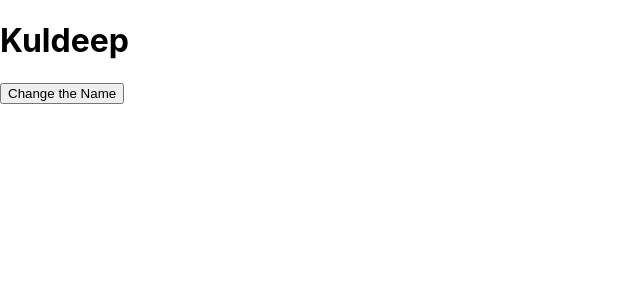
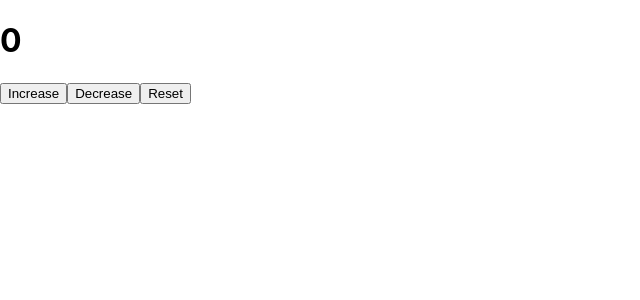
Before and after one commit to kuldeepjhala-dev/react, a React (Create React App) app in the folder 3-all-about-states/1-state-part-1/: page / in a window 1280 px wide. Shown: the top 300 px of the page, without its empty margins (0-640 px from the left). Built offline with nearby package versions, Linux system fonts and the light colour scheme.

Commit message:
counter program using useState hook is created

```diff
--- a/3-all-about-states/1-state-part-1/src/App.js
+++ b/3-all-about-states/1-state-part-1/src/App.js
@@ -1,88 +1,11 @@
-import { useState } from 'react';
-
-//hooks :
-//useState Hook; State means data or current state of the data.
-//useEffect Hoook; It is also used.
-
-//In react we cannot use normal variables to change the UI.
-
-//State ---> (contains) ---> Data
-//State ---> (changes) --> (our UI component will again render) --> (and our ui will change) ---> Data (changes)
-//If you want to keep the UI dynamic then you need to store it in the state.
-
-//useState
-//It is a hook. It is called like a function. 'useState()'.
-//You can only call the useState inside the component only. Here it is App() component. You can only call it inside App component.
-//All hooks are called inside component. It directParent has to be a component.
-//As a input useState() will take default value. 'useState(defaultValue)'
-//It will return an array. Array contains two things. useState(defaultValue) ---> (returns) ---> Array ---> (contains-2-things) ---> [stateValue, functionToUpdateThatStateValue]
-//1. stateValue
-//2. functionToUpdateThatStateValue
-
+import SimpleStateExample from "./components/SimpleStateExample";
+import Counter from "./components/Counter";
 function App() {
-
-  console.log("Component rendered");
-
-  // let firstName = "John";
-  // function handelNameChange() {
-  //   firstName = "kuldeep"; //Here we are trying to update the firstName. Value of firstName is chnaged but in UI(on screen), it will not change.
-  //   console.log(firstName); // op : Kuldeep
-  // }
-
-  // const returnedValue = useState("defaultKuldeep"); //state is created.
-  // console.log(returnedValue); //op : Array[2]. (stateValue, functionToUpdateThatStateValue).
-  //When the state it created it will return two things in array[stateValue, functionToUpdateThatStateValue]. Below we are extracting the values from array and storing it in variables for usage.
-  // const firstName = returnedValue[0];
-  // const functionToUpdateFirstName = returnedValue[1];
-  // function handelNameChange() {
-  //   // functionToUpdateFirstName("updatedJhala");
-  // }
-
-  // const [firstName, setFirstName] = useState("default - Kuldeep");
-  // function handelNameChange() {
-  //   setFirstName("updated - Kuldeep Jhala")
-  // }
-
-  //Toggling the names
-  const [firstName, setFirstName] = useState("Kuldeep");
-  function handelNameChange() {
-    if (firstName == "Kuldeep") {
-      setFirstName("Jhala");
-    }
-    else {
-      setFirstName("Kuldeep");
-    }
-  }
-
   return (
     <div className="App">
-
-      {/* <h1>{firstName}</h1> */}
-      {/* <button onClick={handelNameChange}>Change Name</button> */}
-      {/* Even clicking on button will not chnage the name of the button. So now we will use state */}
-
-      {/* <h1>{firstName}</h1>
-      <button onClick={handelNameChange}>Change the Name</button> */}
-      {/*
-      1. on clicking the button handelNameChange function is called.
-      2. Which will further call the --> functionToUpdateFirstName().
-      3. functionToUpdateFirstName() will change the state ---> (updates defaultValue) ---> 'updatedJhala'
-      4. BEFORE : state ---> (contains defaultValue) ---> 'defaultKuldeep'
-      5. AFTER : state ---> (updates defaultValue) ---> 'updatedJhala'
-      6. As the state chnages the component will rerender and it will update the UI with nre Data.
-      */}
-
-      {/*
-      <h1>{firstName}</h1>
-      <button onClick={handelNameChange}>Change the Name</button>
-      */}
-
-      <h1>{firstName}</h1>
-      <button onClick={handelNameChange}>Change the Name</button>
-
+      {/* <SimpleStateExample /> */}
+      <Counter />
     </div>
   );
-
 }
-
 export default App;
--- /dev/null
+++ b/3-all-about-states/1-state-part-1/src/components/Counter.jsx
@@ -0,0 +1,38 @@
+import { useState } from "react";
+
+function Counter() {
+  let [countValue, setCountValue] = useState(0);
+
+  //   function increaseCounter() {
+  //     countValue++;
+  //     setCountValue(countValue);
+  //   }
+
+  function decreaseCounter() {
+    countValue--;
+    setCountValue(countValue);
+  }
+
+  //   function resetCounter() {
+  //     countValue = 0;
+  //     setCountValue(countValue);
+  //   }
+
+  return (
+    <>
+      <h1>{countValue}</h1>
+      <button onClick={(increaseCounter) => setCountValue(countValue++)}>
+        Increase
+      </button>
+      <button onClick={decreaseCounter}>Decrease</button>
+      <button
+        onClick={() => {
+          setCountValue(0);
+        }}
+      >
+        Reset
+      </button>
+    </>
+  );
+}
+export default Counter;
--- /dev/null
+++ b/3-all-about-states/1-state-part-1/src/components/SimpleStateExample.jsx
@@ -0,0 +1,84 @@
+import React from "react";
+import { useState } from "react";
+
+//hooks :
+//useState Hook; State means data or current state of the data.
+//useEffect Hoook; It is also used.
+
+//In react we cannot use normal variables to change the UI.
+
+//State ---> (contains) ---> Data
+//State ---> (changes) --> (our UI component will again render) --> (and our ui will change) ---> Data (changes)
+//If you want to keep the UI dynamic then you need to store it in the state.
+
+//useState
+//It is a hook. It is called like a function. 'useState()'.
+//You can only call the useState inside the component only. Here it is App() component. You can only call it inside App component.
+//All hooks are called inside component. It directParent has to be a component.
+//As a input useState() will take default value. 'useState(defaultValue)'
+//It will return an array. Array contains two things. useState(defaultValue) ---> (returns) ---> Array ---> (contains-2-things) ---> [stateValue, functionToUpdateThatStateValue]
+//1. stateValue
+//2. functionToUpdateThatStateValue
+
+function SimpleStateExample() {
+  console.log("Component rendered");
+
+  // let firstName = "John";
+  // function handelNameChange() {
+  //   firstName = "kuldeep"; //Here we are trying to update the firstName. Value of firstName is chnaged but in UI(on screen), it will not change.
+  //   console.log(firstName); // op : Kuldeep
+  // }
+
+  // const returnedValue = useState("defaultKuldeep"); //state is created.
+  // console.log(returnedValue); //op : Array[2]. (stateValue, functionToUpdateThatStateValue).
+  //When the state it created it will return two things in array[stateValue, functionToUpdateThatStateValue]. Below we are extracting the values from array and storing it in variables for usage.
+  // const firstName = returnedValue[0];
+  // const functionToUpdateFirstName = returnedValue[1];
+  // function handelNameChange() {
+  //   // functionToUpdateFirstName("updatedJhala");
+  // }
+
+  // const [firstName, setFirstName] = useState("default - Kuldeep");
+  // function handelNameChange() {
+  //   setFirstName("updated - Kuldeep Jhala")
+  // }
+
+  //Toggling the names
+  const [firstName, setFirstName] = useState("Kuldeep");
+  function handelNameChange() {
+    if (firstName === "Kuldeep") {
+      setFirstName("Jhala");
+    } else {
+      setFirstName("Kuldeep");
+    }
+  }
+
+  return (
+    <div>
+      {/* <h1>{firstName}</h1> */}
+      {/* <button onClick={handelNameChange}>Change Name</button> */}
+      {/* Even clicking on button will not chnage the name of the button. So now we will use state */}
+
+      {/* <h1>{firstName}</h1>
+      <button onClick={handelNameChange}>Change the Name</button> */}
+      {/*
+      1. on clicking the button handelNameChange function is called.
+      2. Which will further call the --> functionToUpdateFirstName().
+      3. functionToUpdateFirstName() will change the state ---> (updates defaultValue) ---> 'updatedJhala'
+      4. BEFORE : state ---> (contains defaultValue) ---> 'defaultKuldeep'
+      5. AFTER : state ---> (updates defaultValue) ---> 'updatedJhala'
+      6. As the state chnages the component will rerender and it will update the UI with nre Data.
+      */}
+
+      {/*
+      <h1>{firstName}</h1>
+      <button onClick={handelNameChange}>Change the Name</button>
+      */}
+
+      <h1>{firstName}</h1>
+      <button onClick={handelNameChange}>Change the Name</button>
+    </div>
+  );
+}
+
+export default SimpleStateExample;
```
